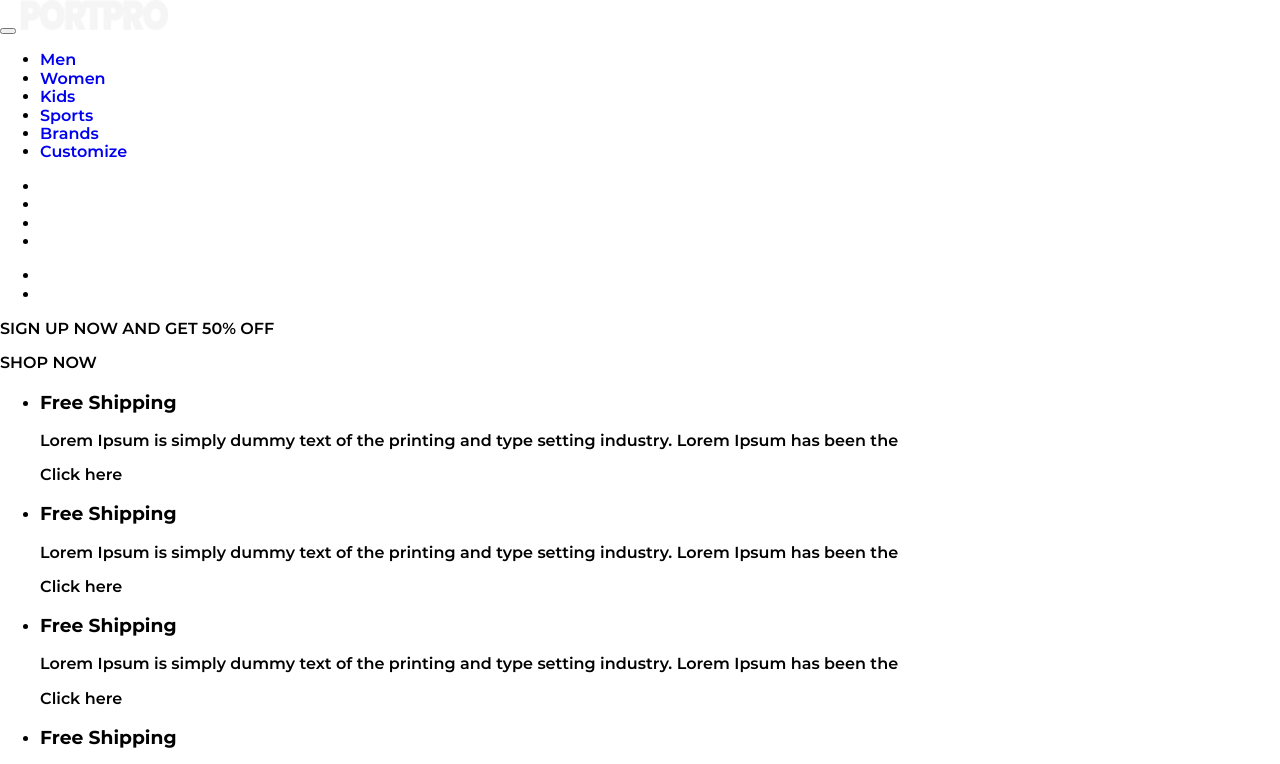
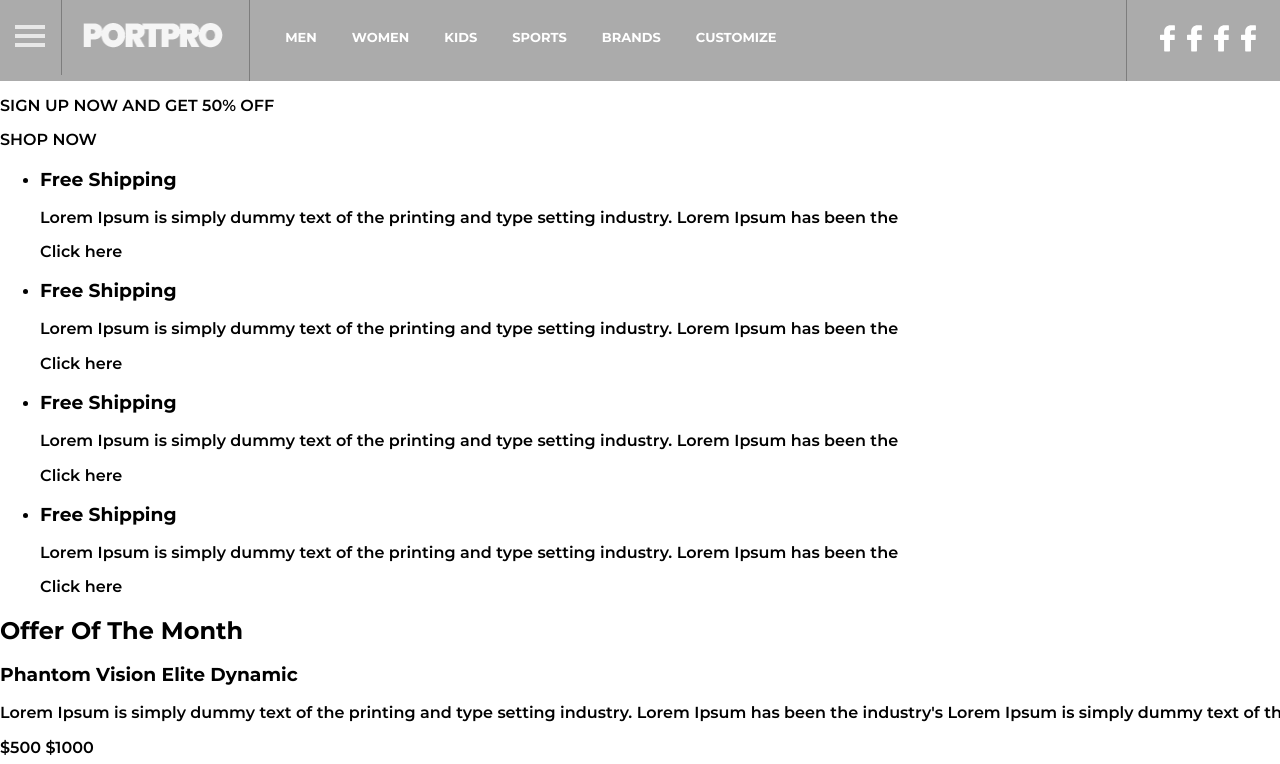
Before and after one commit to SergOrlov/sportstore, a website: page source/index.html in a window 1280 px wide. Shown: the top 764 px of the page. Drawn offline with Linux system fonts and the light colour scheme; files whose address does not match are found by name.

Commit message:
started stylization header

```diff
--- a/source/index.html
+++ b/source/index.html
@@ -12,8 +12,10 @@
 <body class="page">
 
   <header class="header">
+    <div class="header__elements-wrapper">
     <button class="header__toggle" type="button"><span class="visually-hidden">button open menu</span></button>
-    <img class="header__logo-image" src="img/logo-header.png" width="149" height="31" alt="logo portpro">
+    <img class="header__logo-image" src="img/logo-header.png" width="190" height="75" alt="logo portpro">
+    </div>
     <nav class="nav">
       <div class="nav__main">
         <ul class="nav__list">
--- /dev/null
+++ b/source/less/blocks/header.less
@@ -0,0 +1,43 @@
+.header {
+    position: relative;
+    display: flex;
+    padding: 0 15px;
+    width: 100%;
+    background-color: rgba(89, 89, 89, 0.5);
+}
+
+.header__elements-wrapper {
+    display: flex;
+    width: 16%;
+    border-right: 1px solid #7d7d7d;
+}
+
+.header__toggle {
+    display: flex;
+    padding: 25px 0;
+    // padding-right: 25px;
+    // width: 60px;
+    width: 20%;
+    height: 75px;
+    background-color: transparent;
+    cursor: pointer;
+    border: none;
+    border-right: 1px solid #7d7d7d;
+    &::before {
+        content: "";
+        position: absolute;
+        top: 25px;
+        left: 15px;
+        width: 30px;
+        height: 4px;
+        background-color: #e8e8e8;
+        box-shadow: 0 9px 0 0 #e8e8e8, 0 18px 0 0 #e8e8e8;
+    }
+}
+
+.header__logo-image {
+    display: flex;
+    padding: 23px 26px 27px 21px;
+    width: 80%;
+
+}
--- /dev/null
+++ b/source/less/blocks/nav.less
@@ -0,0 +1,77 @@
+.nav {
+    display: flex;
+    width: 84%;
+}
+
+.nav__main {
+    border-right: 1px solid #7d7d7d;
+    width: 71%;
+}
+
+.nav__list {
+    display: flex;
+    flex-wrap: wrap;
+    .list-reset;
+    padding: 25px 0;
+    padding-left: 4%;
+    padding-right: 10px;
+}
+
+.nav__item {
+    padding-left: 35px;
+    &:first-child {
+        padding-left: 0;
+    }
+}
+
+.nav__link {
+    display: block;
+    .text-style(13px, 25px, bolder, uppercase);
+    color: @white;
+}
+
+.nav__social {
+    width: 19%;
+}
+
+.nav__social-list {
+    display: flex;
+    .list-reset;
+    padding: 25px 0;
+    padding-left: 14%;
+}
+
+.nav__social-link--fb {
+    display: block;
+    height: 31px;
+    width: 27px;
+    background-image: url("../img/fb-header.svg");
+    background-repeat: no-repeat;
+}
+
+.nav__social-link--tw {
+    display: block;
+    height: 31px;
+    width: 27px;
+    background-image: url("../img/fb-header.svg");
+    background-repeat: no-repeat;
+}
+.nav__social-link--g {
+    display: block;
+    height: 31px;
+    width: 27px;
+    background-image: url("../img/fb-header.svg");
+    background-repeat: no-repeat;
+}
+
+.nav__social-link--insta {
+    display: block;
+    height: 31px;
+    width: 27px;
+    background-image: url("../img/fb-header.svg");
+    background-repeat: no-repeat;
+}
+
+.nav__user {
+    width: 10%;
+}
--- a/source/less/style.less
+++ b/source/less/style.less
@@ -5,4 +5,6 @@
 @import "blocks/page.less";
 @import "blocks/container.less";
 @import "blocks/btn.less";
+@import "blocks/header.less";
 @import "blocks/intro.less";
+@import "blocks/nav.less";
```
Also changed, not shown: source/css/style.css.
